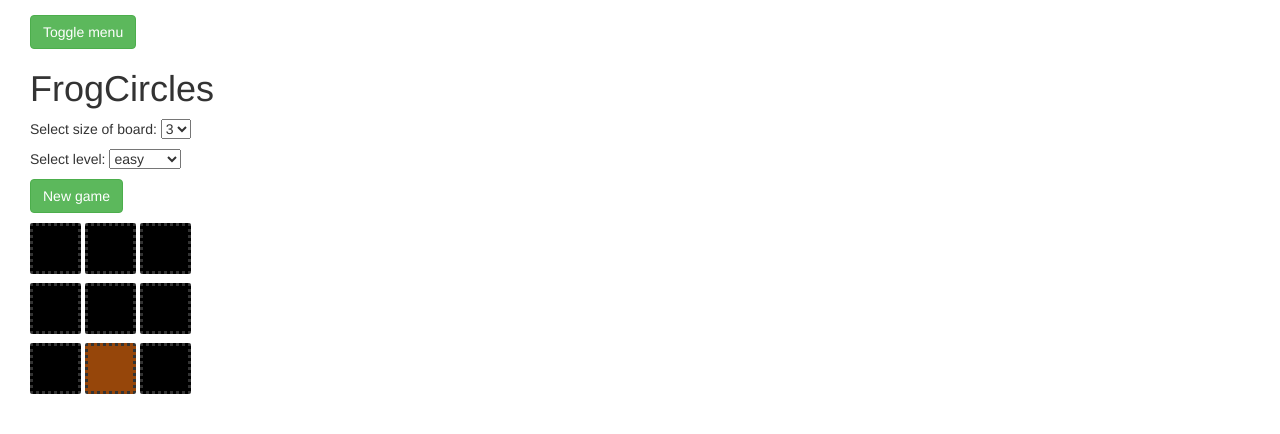
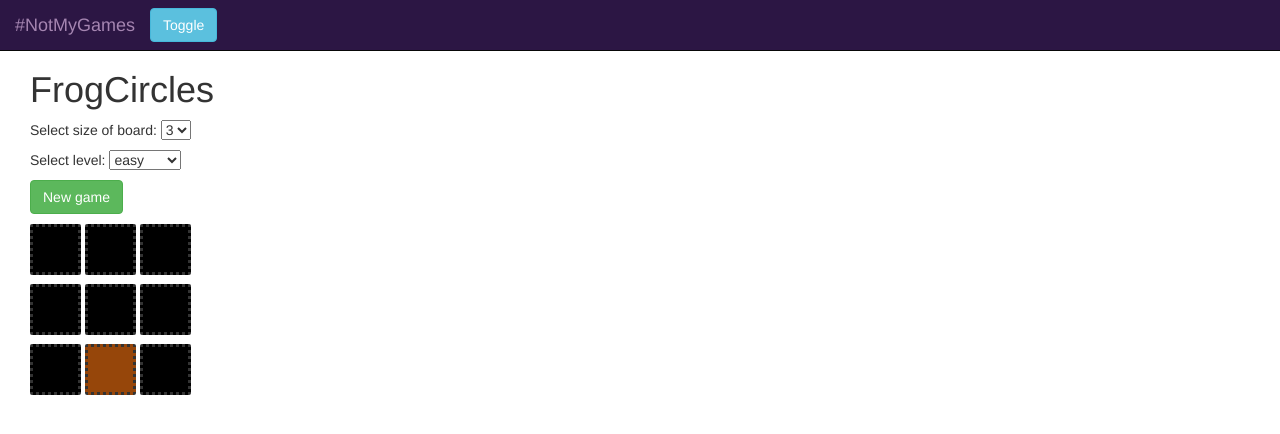
Before and after one commit to karo2193/-NotMy-games, a plain HTML site: page index.html in a window 1280 px wide. Drawn offline with nearby package versions, Linux system fonts and the light colour scheme.

Commit message:
Change composition
Added navbar and change position of button "toggle"

```diff
--- a/style_menu.css
+++ b/general_style.css
@@ -1,6 +1,29 @@
+/*header*/
+
+/* Remove the navbar's default margin-bottom and rounded borders */
+.navbar {
+  margin-bottom: 0;
+  border-radius: 0;
+  background: #2c1644;
+}
+
+.navbar-inverse .navbar-brand{
+  color: #b696d1;
+  text-indent: inherit;
+}
+
+.navbar-inverse .navbar-brand:focus{
+  color: #b696d1;
+}
+
+.navbar-inverse .navbar-brand:hover{
+  color: #A585b1;
+}
+
 /* sidebar */
 #sidebar-wrapper{
   z-index: 1;
+  padding-top: 50px;
   width: 0;
   height: 100%;
   overflow-y: hidden;
@@ -13,6 +36,7 @@
   width: 100%;
   position: absolute;
   padding: 15px;
+  padding-top: 50px;
 }
 
 /* change the width after display menu */
@@ -44,3 +68,8 @@
 .sidebar-nav li a:hover{
   background: #49187c;
 }
+
+/* On small screens, set height to 'auto' for sidenav and grid */
+/*@media screen and (max-width: 767px) {
+
+}*/
--- a/index.html
+++ b/index.html
@@ -10,7 +10,7 @@
     <script src="https://ajax.googleapis.com/ajax/libs/jquery/3.1.1/jquery.min.js"></script>
     <script src="https://maxcdn.bootstrapcdn.com/bootstrap/3.3.7/js/bootstrap.min.js"></script>
 
-    <link rel="stylesheet" href="style_menu.css">
+    <link rel="stylesheet" href="general_style.css">
     <script src="menu_toggle.js"></script>
     <link rel="stylesheet" href="style_frog_circles.css">
     <script type="text/javascript" src="frog_circles.js"></script>
@@ -18,6 +18,16 @@
   </head>
 
   <body>
+
+    <nav class="navbar navbar-inverse navbar-fixed-top">
+      <div class="container-fluid">
+        <div class="navbar-header">
+          <!--  -->
+          <a class="navbar-brand" href="#">#NotMyGames</a>
+          <button type="button" class="btn btn-info navbar-btn" id="menu-toggle">Toggle</button>
+        </div>
+      </div>
+    </nav>
 
   <div id="wrapper">
 
@@ -35,7 +45,6 @@
       <div class="container-fluid">
         <div class="row">
           <div class="col-lg-12">
-            <a href="#" class="btn btn-success" id="menu-toggle">Toggle menu</a>
             <h1>FrogCircles</h1>
             <p>Select size of board:
               <select id="selectSize">
@@ -64,7 +73,6 @@
         </div>
       </div>
     </div>
-
   </div>
 
   </body>
```
